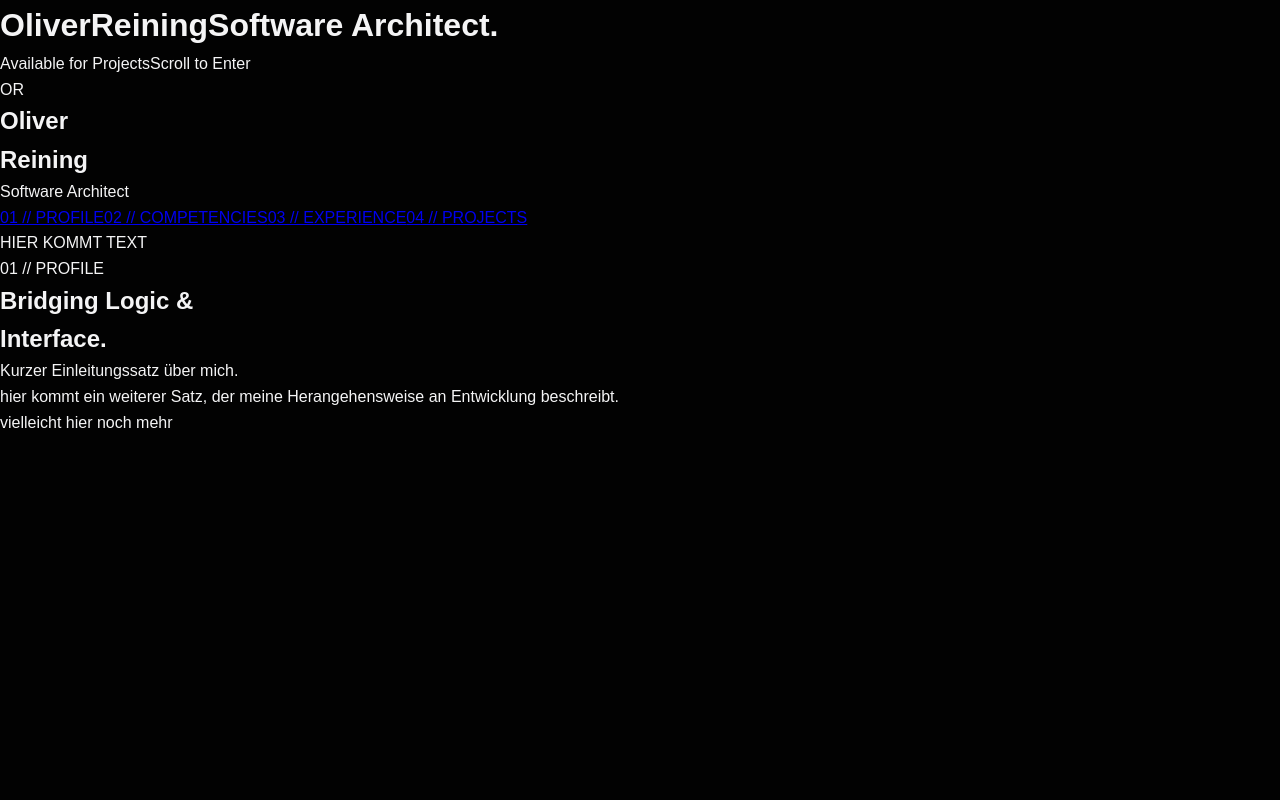
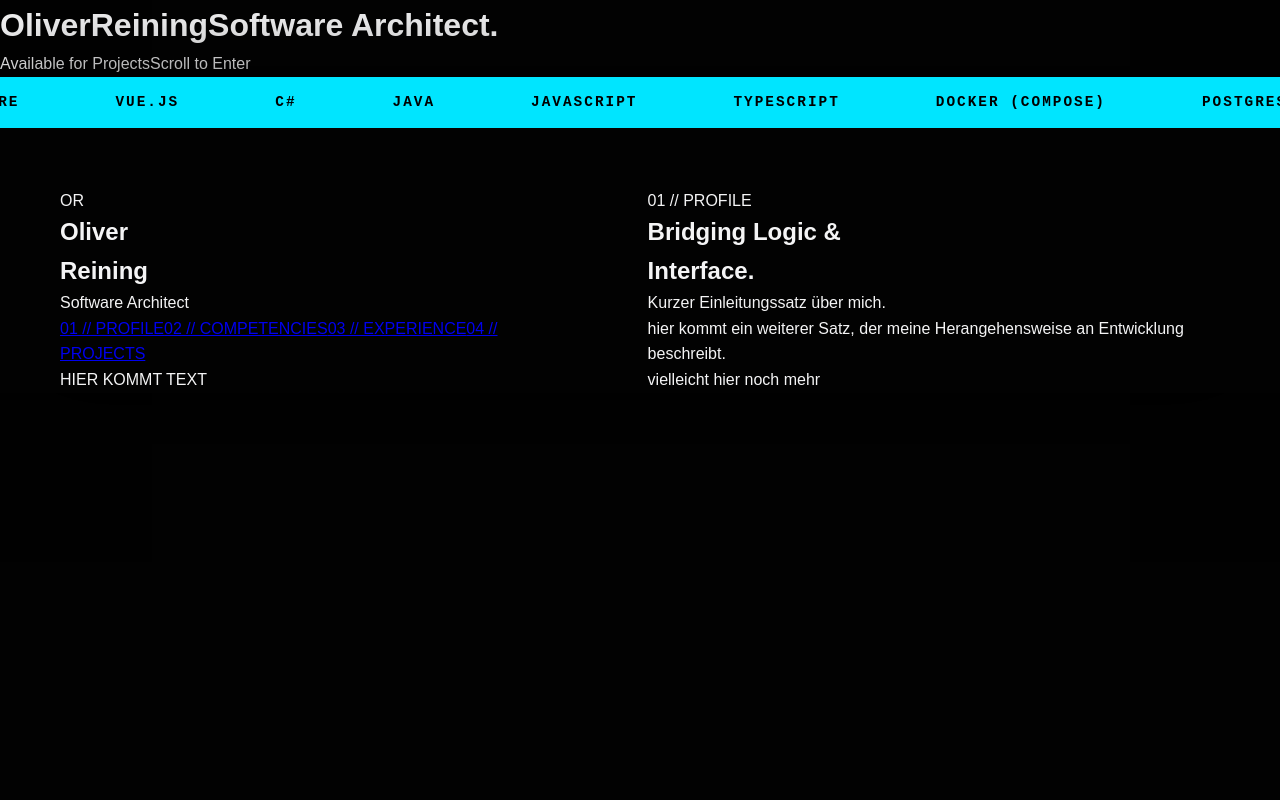
Before and after one commit to OliverReining/portfolio, a Vue app in the folder frontend/: page / in a window 1280 px wide. Shown: the top 800 px of the page. Built offline with nearby package versions, Linux system fonts and the light colour scheme; the HTML template or start-up script is replaced by a standard one.

Commit message:
feat: add TechBanner component and update PageContent layout

```diff
--- a/frontend/src/App.vue
+++ b/frontend/src/App.vue
@@ -7,6 +7,7 @@ import PageContent from './components/PageContent.vue'
 <template>
   <HeroLayer />
   <PageContent />
+  <FooterComponent />
 </template>
 
 <style scoped></style>
--- a/frontend/src/components/Footer.vue
+++ b/frontend/src/components/Footer.vue
@@ -2,7 +2,9 @@
 <template>
   <footer>
     <h2>INITIATE<br />SEQUENCE</h2>
-    <a href="mailto:oliver.reining@gmail.com" class="contact-btn">OLIVER.REINING@GMAIL.COM</a>
+    <div>OLIVER.REINING@GMAIL.COM</div>
+    <div>GITHUB</div>
+    <div>LINKEDIN</div>
   </footer>
 </template>
 <style scoped></style>
--- a/frontend/src/components/PageContent.vue
+++ b/frontend/src/components/PageContent.vue
@@ -1,16 +1,32 @@
 <script setup lang="ts">
 import ContentStream from './ContentStream.vue'
 import Sidebar from './Sidebar.vue'
-// import TechBanner from './TechBanner.vue'
+import TechBanner from './TechBanner.vue'
 </script>
 <template>
   <!-- PAGE CONTENT -->
   <div class="page-wrapper">
-    <!-- <TechBanner /> -->
+    <TechBanner />
     <div class="app-container">
       <Sidebar />
       <ContentStream />
     </div>
   </div>
 </template>
-<style scoped></style>
+<style scoped>
+.page-wrapper {
+  position: relative;
+  z-index: 10;
+  background: var(--bg-base);
+  margin-bottom: var(--footer-height);
+  box-shadow: 0 20px 100px rgba(0, 0, 0, 0.9);
+}
+
+.app-container {
+  max-width: 1440px;
+  margin: 60px auto 0;
+  padding: 0 60px;
+  display: flex;
+  gap: 100px;
+}
+</style>
--- /dev/null
+++ b/frontend/src/components/TechBanner.vue
@@ -0,0 +1,46 @@
+<script setup lang="ts"></script>
+<template>
+  <div class="techstack-container">
+    <div class="techstack-content">
+      <span>ASP.NET Core</span><span>Vue.js</span><span>C#</span><span>Java</span
+      ><span>JavaScript</span><span>TypeScript</span><span>Docker (Compose)</span
+      ><span>PostgreSQL</span><span>MySQL</span><span>TailwindCSS</span>
+    </div>
+  </div>
+</template>
+<style scoped>
+.techstack-container {
+  width: 100%;
+  background: var(--accent);
+  color: #000;
+  padding: 14px 0;
+  overflow: hidden;
+  display: flex;
+  white-space: nowrap;
+  font-family: var(--font-mono);
+  font-weight: 800;
+  font-size: 0.9rem;
+  position: sticky;
+  top: 0;
+  z-index: 150;
+}
+.techstack-content {
+  display: flex;
+  animation: scroll-left 30s linear infinite;
+}
+span {
+  margin: 0 3rem;
+  text-transform: uppercase;
+  letter-spacing: 2px;
+}
+
+@keyframes scroll-left {
+  0% {
+    transform: translateX(0);
+  }
+
+  100% {
+    transform: translateX(-50%);
+  }
+}
+</style>
```
